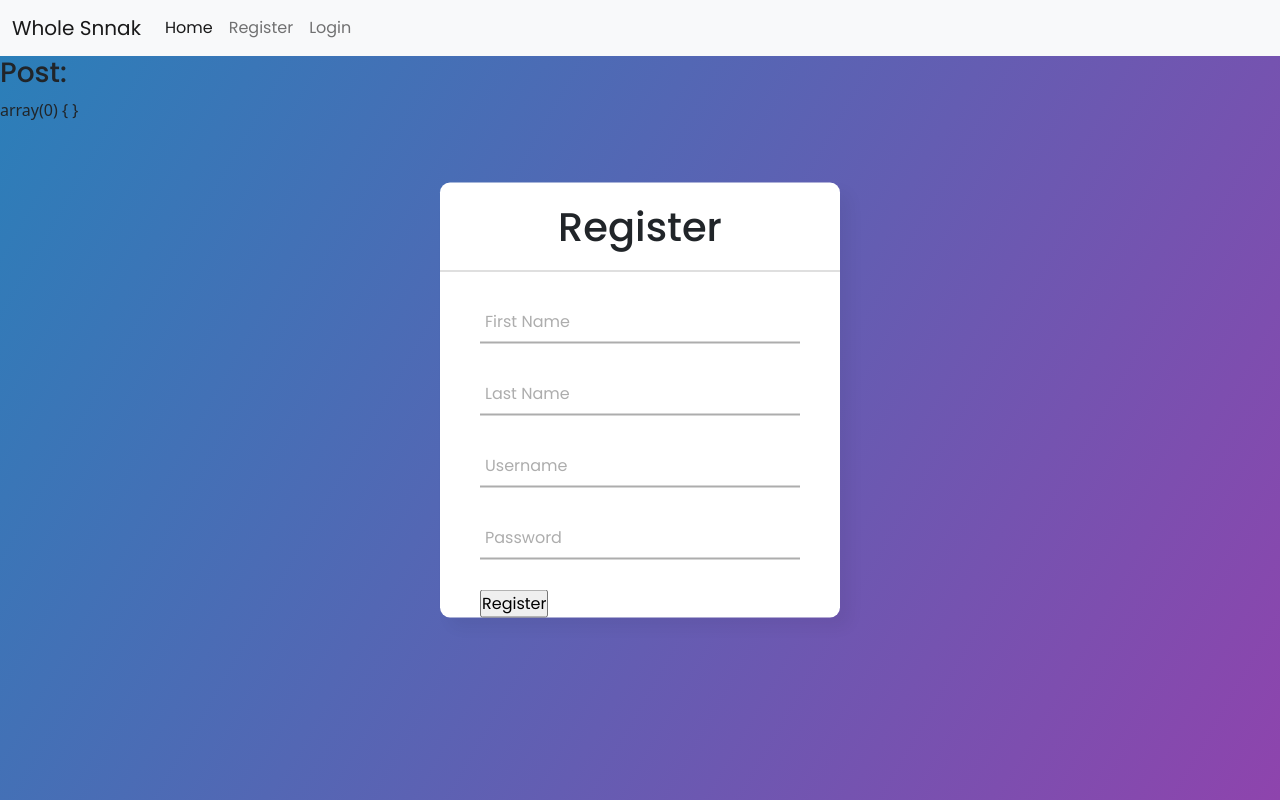
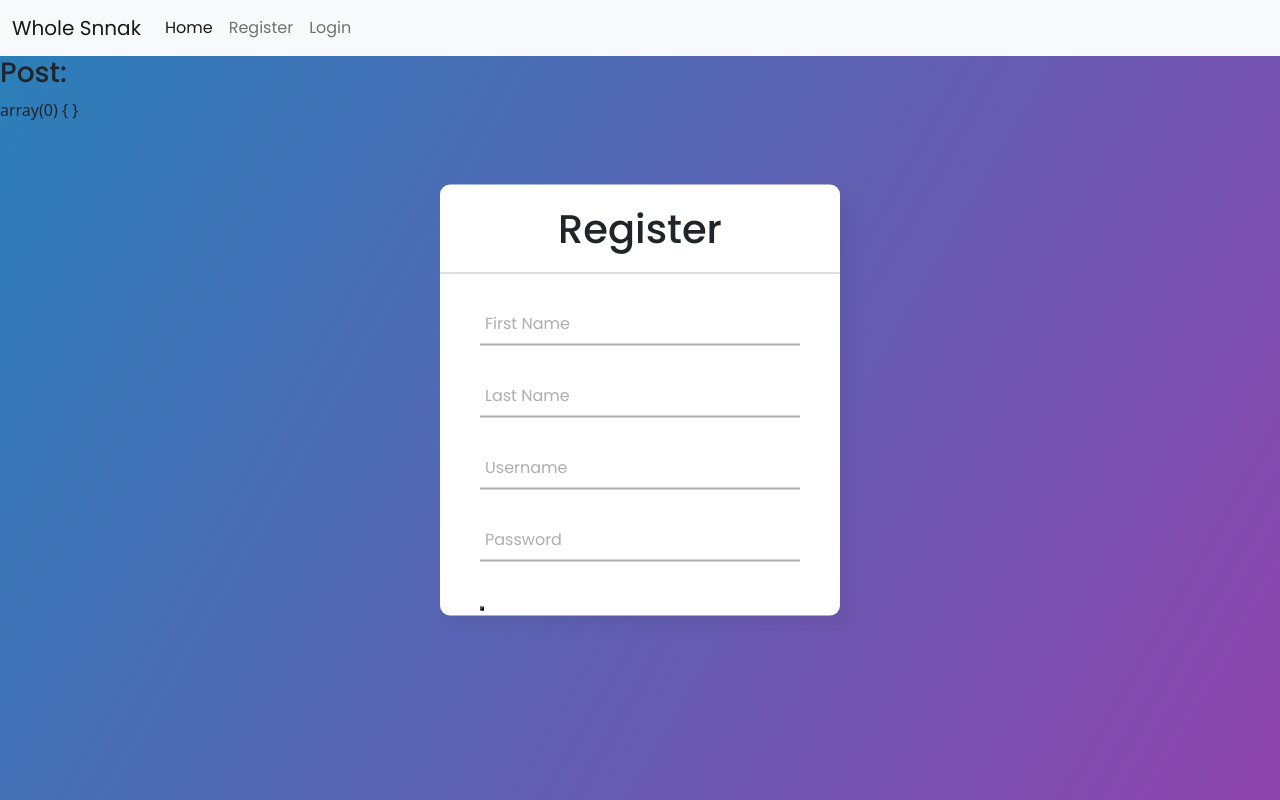
Before and after one commit to pp677/Whole_Snnak, a PHP site: page /registration.php in a window 1280 px wide. Run offline with PHP 8.4, Linux system fonts and the light colour scheme; data that the repository does not hold is empty.

Commit message:
changing input type to button to match it to our milestone 2 code

```diff
--- a/frontend/login.php
+++ b/frontend/login.php
@@ -47,7 +47,7 @@
 		<input type="password" name="password" required>
                 <label for="password">Password</label>
             </div>
-            <input type="submit" value="Login">
+            <button type="submit" value="Login">
         </form>
     </div>
 </body>
--- a/frontend/registration.php
+++ b/frontend/registration.php
@@ -58,7 +58,7 @@
                 <label for="password">Password</label>
 	    </div>
 
-            <input type="submit" value="Register">
+            <button type="submit" value="Register">
         </form>
     </div>
 
```
